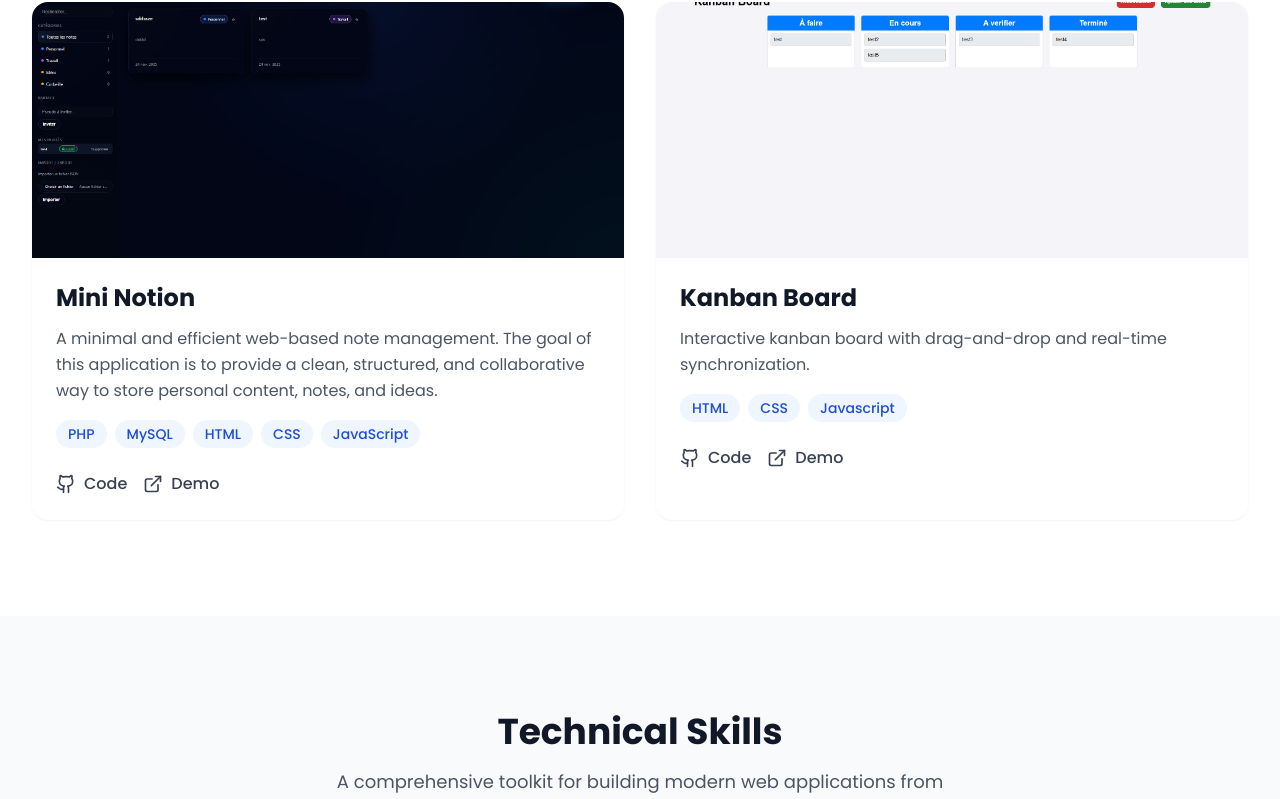
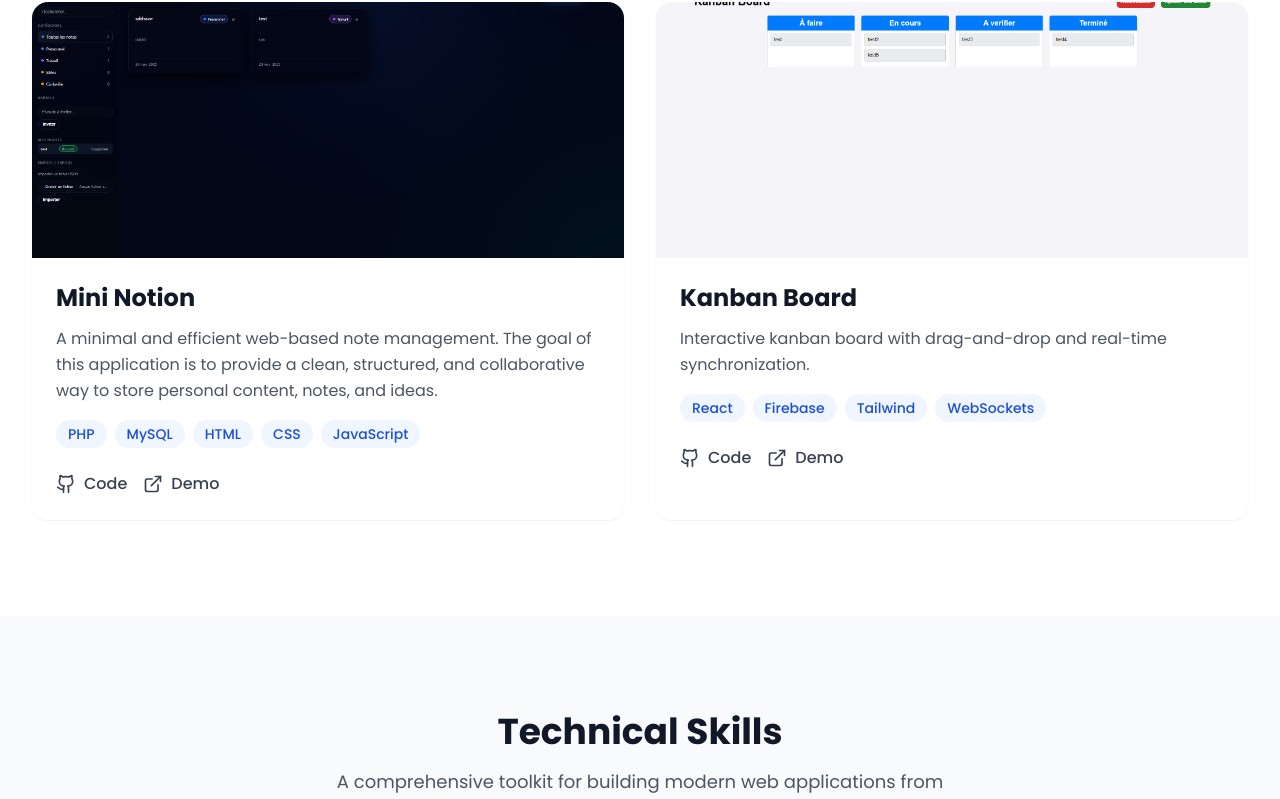
Before and after one commit to mgayvallet/mgayvallet.github.io, a React (Vite) app: page / in a window 1280 px wide. Shown: the part 1654-2453 px from the top of the page. Built offline with nearby package versions, Linux system fonts and the light colour scheme.

Commit message:
Fix: correct image paths

```diff
--- a/src/routes/Index.jsx
+++ b/src/routes/Index.jsx
@@ -145,7 +145,7 @@ function App() {
       description:
         "A minimal and efficient web-based note management. The goal of this application is to provide a clean, structured, and collaborative way to store personal content, notes, and ideas.",
       tech: ["PHP", "MySQL", "HTML", "CSS", "JavaScript"],
-      image: "/public/miniNotion.png",
+      image: "/miniNotion.png",
       github: "https://github.com/mgayvallet/miniNotion",
       demo: "#",
     },
@@ -153,8 +153,8 @@ function App() {
       title: "Kanban Board",
       description:
         "Interactive kanban board with drag-and-drop and real-time synchronization.",
-      tech: ["HTML", "CSS", "Javascript"],
-      image: "/public/kanban.png",
+      tech: ["React", "Firebase", "Tailwind", "WebSockets"],
+      image: "/kanban.png",
       github: "https://github.com/mgayvallet/kanban",
       demo: "#",
     },
```
